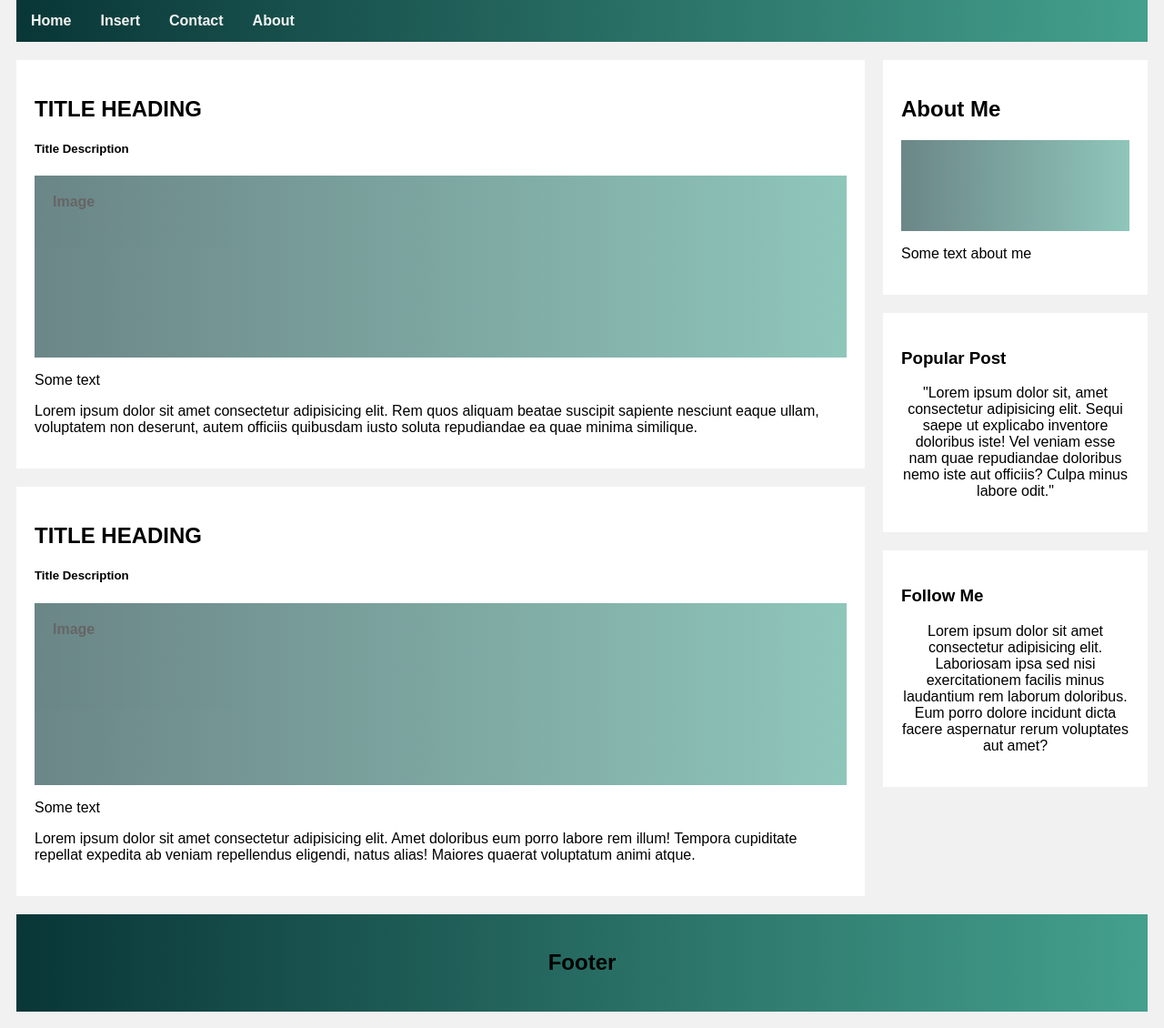
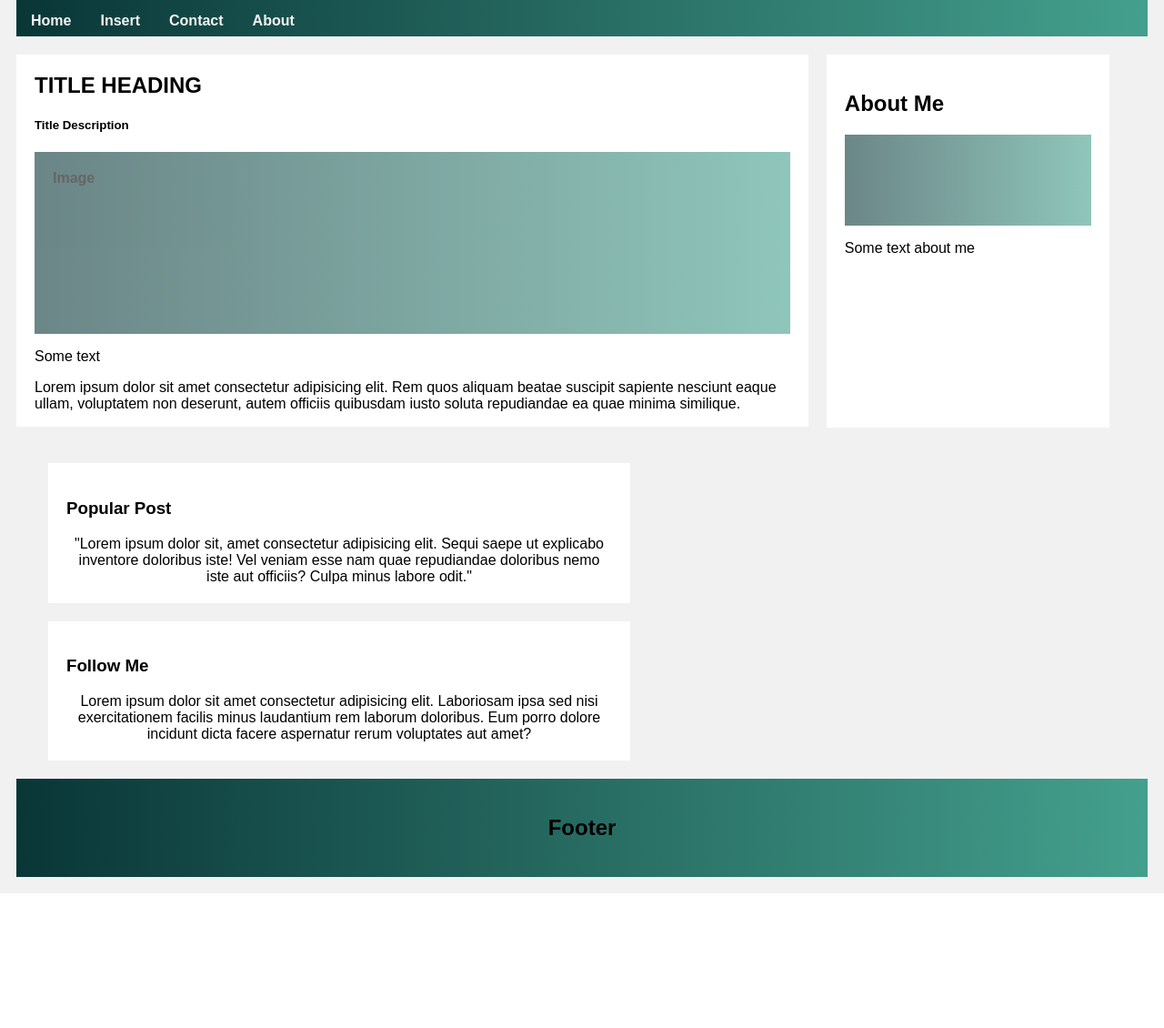
Before and after one commit to JhonathanMusa/spoti_practice, a PHP site: page / in a window 1280 px wide. Shown: the part 237-1367 px from the top of the page at 91% size. After the commit the page ends 1219 px from the top, so only its background shows below. Run offline with PHP 8.4, Linux system fonts and the light colour scheme.

Commit message:
changing layout style

```diff
--- a/css/style.css
+++ b/css/style.css
@@ -23,13 +23,13 @@ body {
   overflow: hidden;
   background: linear-gradient(to left, #44a08d, #093637);
   width: 100%;
+  height: 40px;
+  display: flex;
 }
 
 .topnav a {
-  float: left;
-  display: block;
+  display: inline;
   color: #f2f2f2;
-  text-align: center;
   padding: 14px 16px;
   text-decoration: none;
   font-weight: bold;
@@ -42,17 +42,39 @@ body {
 
 /* COLUMNS */
 /* left column */
-.leftcolumn {
-  float: left;
-  width: 75%;
+
+.flex-container{
+  display: flex;
+  flex-wrap: wrap;
+  min-width: 500px;
+  margin: auto;
+}
+
+.row{
+  display: flex;
+  flex-direction: row;
+  flex-wrap: wrap;
+  margin: auto;
+}
+
+.card1 {
+  width: 70%;
+  min-width: 300px;
+  background-color: white;
+  padding: 0 20px;
+  margin: 20px 0;
 }
 
 /* right column */
-.rightcolumn {
-  float: left;
+.card2 {
   width: 25%;
+  height: 410px;
   background-color: #f1f1f1;
-  padding-left: 20px;
+  min-width: 300px;
+  background-color: white;
+  padding: 20px;
+  margin-top: 20px;
+  margin-left: 20px;
 }
 
 /* fake image */
@@ -69,11 +91,15 @@ body {
   background-color: white;
   padding: 20px;
   margin-top: 20px;
+  margin-left: 35px;
 }
 
 .popular_post p,
 .follow_me p {
   text-align: center;
+  display: flex;
+  max-width: 600px;
+  margin: auto;
 }
 
 /* INSERT FORM */
--- a/index.php
+++ b/index.php
@@ -18,29 +18,28 @@
             <a href="#">Contact</a>
             <a class="right" href="#">About</a>
     </div>
+    <div class="flex-container">
         <div class="row">
-        <div class="leftcolumn">
-            <div class="card">
+                <div class="card1">
                     <h2>TITLE HEADING</h2>
                     <h5>Title Description</h5>
                     <div class="fakeimg" style="height: 200px">Image</div>
                     <p>Some text</p>
                     <p>Lorem ipsum dolor sit amet consectetur adipisicing elit. Rem quos aliquam beatae suscipit sapiente nesciunt eaque ullam, voluptatem non deserunt, autem officiis quibusdam iusto soluta repudiandae ea quae minima similique.</p>
                 </div>
-            <div class="card">
+         <!--        <div class="card1">
                     <h2>TITLE HEADING</h2>
                     <H5>Title Description</H5>
                     <div class="fakeimg" style="height: 200px">Image</div>
                     <p>Some text</p>
                     <p>Lorem ipsum dolor sit amet consectetur adipisicing elit. Amet doloribus eum porro labore rem illum! Tempora cupiditate repellat expedita ab veniam repellendus eligendi, natus alias! Maiores quaerat voluptatum animi atque.</p>
-            </div>
-        </div>
-        <div class="rightcolumn">
-            <div class="card">
+                </div> -->
+                <div class="card2">
                     <h2>About Me</h2>
                     <div class="fakeimg" style="height: 100px">
                     </div>
                     <p>Some text about me</p>
+                    </div>
                 </div>
                 <div class="card popular_post">
                     <h3>Popular Post</h3>
```
Lines whose indentation alone changed are shown as unchanged.
